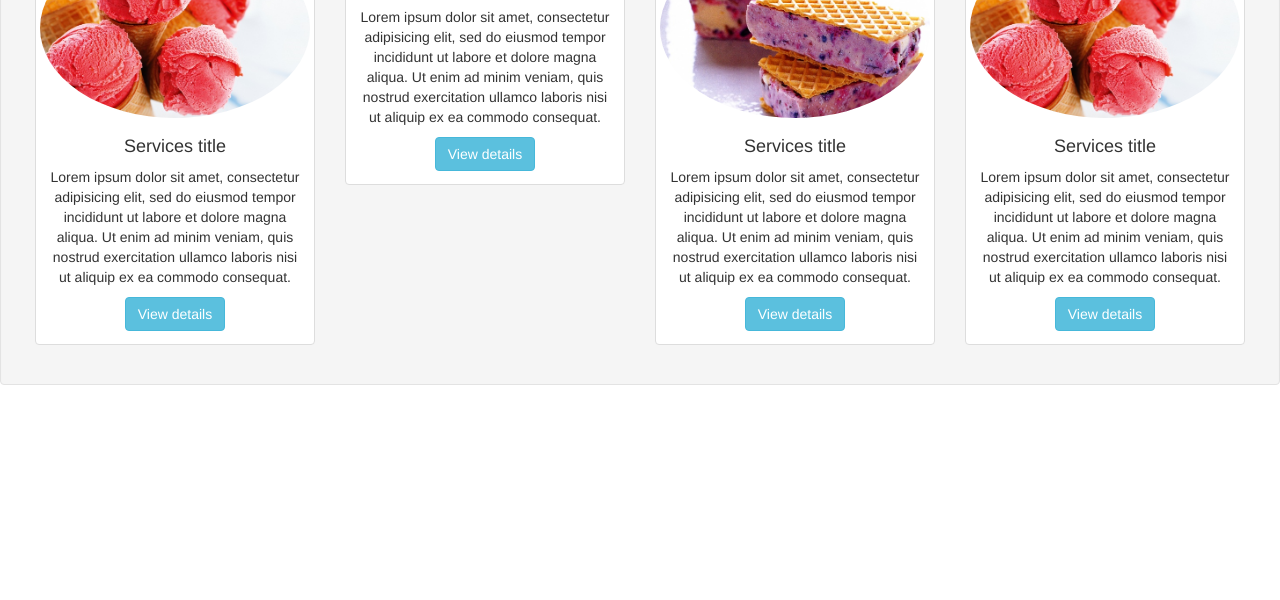
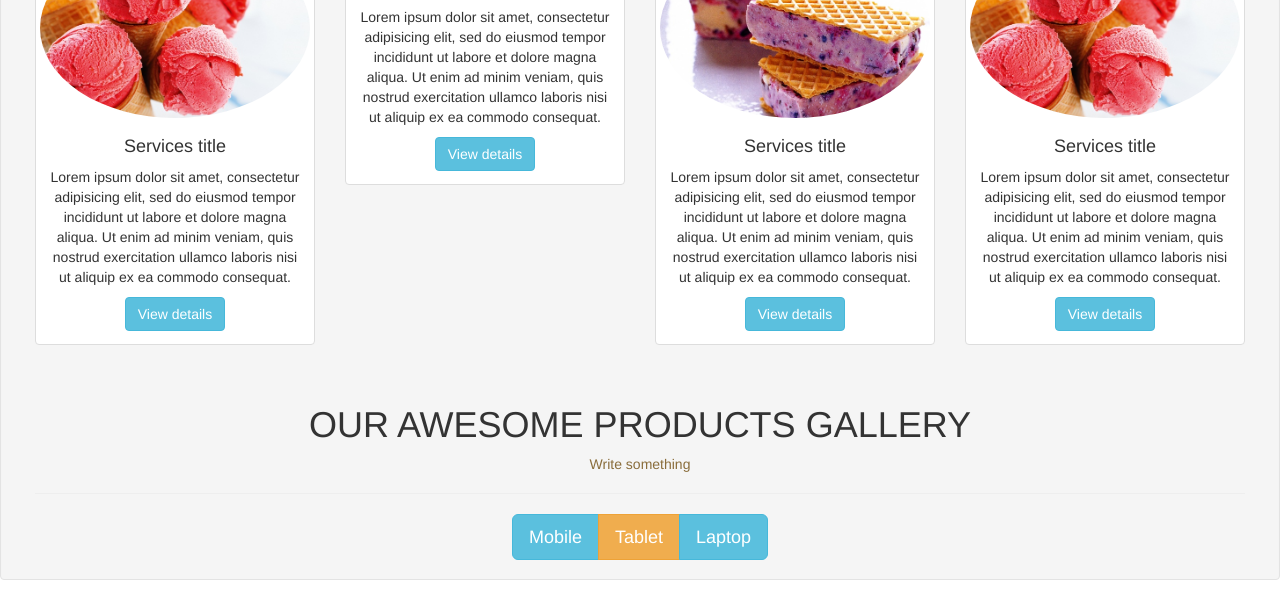
Before and after one commit to dperaltaluna/ice_cream_store, a plain HTML site: page index.html in a window 1280 px wide. Shown: the part 1144-1744 px from the top of the page. Before the commit the page ends 1549 px from the top, so only its background shows below. Drawn offline with nearby package versions, Linux system fonts and the light colour scheme.

Commit message:
Inicie el componente Galeria.

```diff
--- a/index.html
+++ b/index.html
@@ -258,12 +258,24 @@
         </div>
       </div>
     </div>
+      <!-- End of Modal area: Pop ups-->
   </div>
-  <!-- End of Modal area-->
+  <!-- End of Services area-->
 
-  <!--Gallery: seg 23:46 -->
+  <!--Gallery area: seg 23:46 -->
+  <div class="container-fluid text-center">
+    <div class="page-header text-center">
+      <h1 class="text-uppercase">Our awesome products gallery</h1>
+      <p class="text-warning"> Write something</p>
+    </div>
 
+    <div class="btn-group">
+        <a href="#mobile" class="btn btn-info btn-lg" data-toggle="tab"> Mobile</a>
+        <a href="#mobile" class="btn btn-warning btn-lg" data-toggle="tab"> Tablet</a>
+        <a href="#mobile" class="btn btn-info btn-lg" data-toggle="tab"> Laptop</a>
+    </div>
 
+  </div> <!--Gallery container-->
 
     <!-- jQuery (necessary for Bootstrap's JavaScript plugins) -->
     <script src="https://ajax.googleapis.com/ajax/libs/jquery/1.11.3/jquery.min.js"></script>
```
